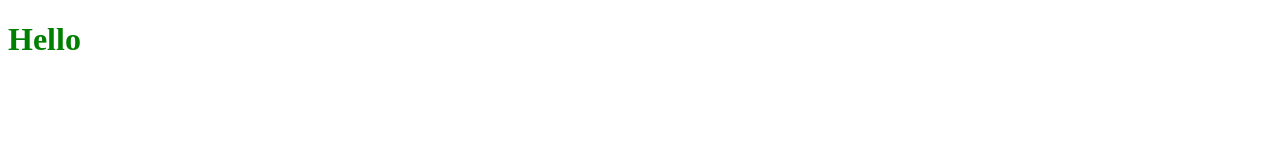
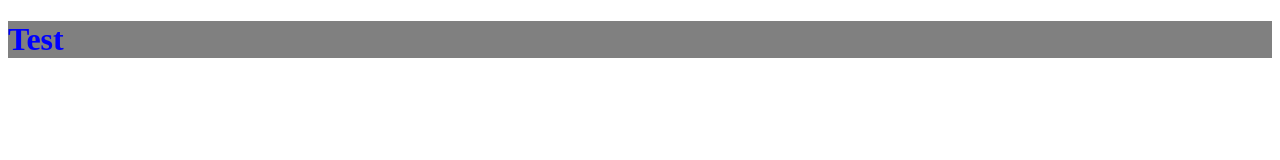
Before and after one commit to azza-aleraki/versioncontrol, a plain HTML site: page index.html in a window 1280 px wide. Drawn offline with Linux system fonts and the light colour scheme.

Commit message:
add modified files

```diff
--- a/app.js
+++ b/app.js
@@ -1 +1 @@
-console.log("Hello")
+console.log("test")
--- a/index.html
+++ b/index.html
@@ -7,7 +7,7 @@
     <link rel="stylesheet" href="style.css">
 </head>
 <body>
-    <h1>Hello</h1>
+    <h1>Test</h1>
     <script src="app.js"></script>
 </body>
 </html>
--- a/style.css
+++ b/style.css
@@ -1,3 +1,4 @@
 h1{
-    color: green;
+    color: blue;
+    background-color: gray;
 }
```
